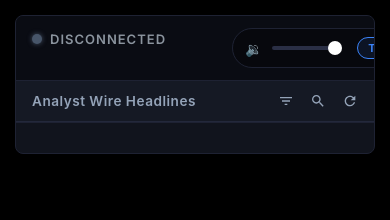
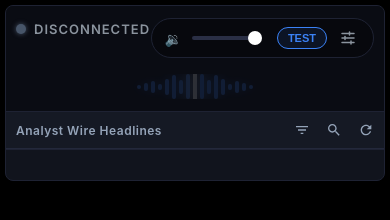
Before and after one commit to darren-1986/darrenHorwill.github.io, a plain HTML site: page index.html in a window 390 px wide. Drawn offline with Linux system fonts and the light colour scheme; no server answers.

Commit message:
Update index.html

```diff
--- a/index.html
+++ b/index.html
@@ -216,6 +216,44 @@
       border-radius: 12px; font-weight: bold; font-size: 0.8em; cursor: pointer;
       box-shadow: 0 4px 12px rgba(0,0,0,0.5); display: none; z-index: 100;
     }
+
+    /* =========================================================
+       MOBILE RESPONSIVENESS
+       ========================================================= */
+    @media (max-width: 640px) {
+        body { padding: 5px; }
+
+        /* Stack the audio dashboard elements to prevent horizontal overflow */
+        .audio-dashboard {
+            flex-wrap: wrap;
+            gap: 12px;
+            padding: 12px 10px;
+        }
+        .audio-left {
+            flex: 1;
+            min-width: 120px;
+        }
+        .vol-wrapper {
+            flex: 1;
+            justify-content: flex-end;
+        }
+        /* Drop visualizer to a full-width second row on mobile */
+        .squawk-visualizer {
+            order: 3;
+            flex-basis: 100%;
+            height: 25px;
+            margin-top: 4px;
+        }
+
+        /* Adjust feed column sizes for mobile screens */
+        .time-col { width: 75px; }
+        .time-col .time-main { font-size: 0.8em; }
+        .news-row { padding: 10px; gap: 8px; }
+        .terminal-header { padding: 10px; }
+        .header-title { font-size: 0.75em; }
+        .filter-options { gap: 8px; }
+        .filter-options label { font-size: 0.9em; }
+    }
   </style>
 </head>
 <body>
@@ -358,7 +396,7 @@
     const API_KEY = 'd9fjrs9r01qu5nhepvo0d9fjrs9r01qu5nhepvog';
 
     /* =========================================================
-       AUDIO SQUAWK ENGINE LOGIC (RESTORED TIER FILTERS)
+       AUDIO SQUAWK ENGINE LOGIC
        ========================================================= */
     let audioEnabled = false, seconds = 0, timerInterval;
     let audioCtx = null;
@@ -618,9 +656,7 @@
       filteredHeadlines.slice(0, visibleCount).forEach((item, index) => {
         const pubDate = new Date(item.datetime * 1000);
 
-        // Explicit Timezone Resolution to lock formatting to local device clock
         const userTimeZone = Intl.DateTimeFormat().resolvedOptions().timeZone;
-
         const timeOptions = { hour: '2-digit', minute: '2-digit', second: '2-digit', hour12: false, timeZone: userTimeZone };
         const dateOptions = { month: 'short', day: 'numeric', timeZone: userTimeZone };
         const tzOptions = { timeZoneName: 'short', timeZone: userTimeZone };
@@ -628,7 +664,6 @@
         const timeStr = pubDate.toLocaleTimeString(undefined, timeOptions);
         const dateStr = pubDate.toLocaleDateString(undefined, dateOptions);
 
-        // Extract localized timezone acronym (e.g. WITA, GMT+8)
         const fullTzString = pubDate.toLocaleTimeString(undefined, tzOptions);
         const tzParts = fullTzString.split(' ');
         const tzStr = tzParts[tzParts.length - 1] || '';
@@ -675,7 +710,6 @@
     async function fetchMarketNews() {
       if (API_KEY === 'YOUR_FINNHUB_KEY') return;
       try {
-        // Fetch all 4 free Finnhub news categories concurrently to maximize data coverage
         const categories = ['general', 'forex', 'crypto', 'merger'];
         const fetchPromises = categories.map(cat =>
             fetch(`https://finnhub.io/api/v1/news?category=${cat}&token=${API_KEY}&_t=${Date.now()}`, { cache: 'no-store' })
@@ -686,7 +720,6 @@
         const results = await Promise.all(fetchPromises);
         const rawItems = results.flat();
 
-        // Deduplicate cross-category items by Finnhub ID
         const fetchedItems = [];
         const seenIds = new Set();
         rawItems.forEach(item => {
@@ -702,13 +735,11 @@
         const currentUnixTime = Math.floor(Date.now() / 1000);
 
         fetchedItems.forEach(item => {
-          // Discard upstream time-travel glitches (rejecting timestamps more than 1 hour in the future)
           if (item.datetime > currentUnixTime + 3600) return;
 
           if (!allHeadlines.some(existing => existing.id === item.id)) {
 
             const passesAudioFilter = shouldTriggerAudio(item.headline, item.category);
-
             item.isImportant = checkUIImportance(item.headline, passesAudioFilter);
             item.tags = getMatchedCategories(item.headline, item.category);
 
```
